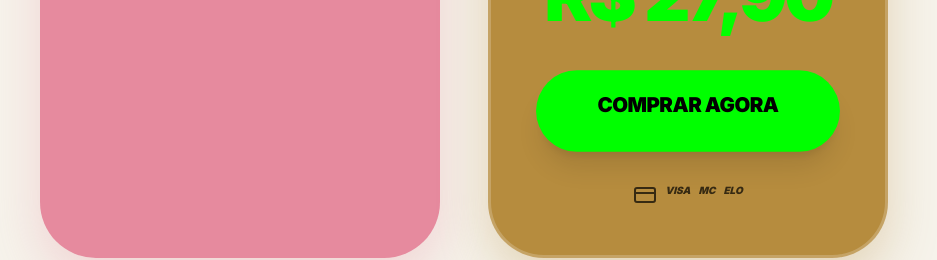
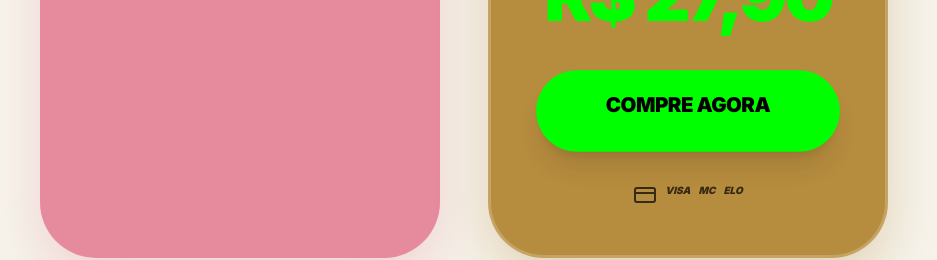
Before and after one commit to paginattoebooks/Figurinhas_, a React (Vite) app: page / in a window 1280 px wide. Shown: the part 11383-11643 px from the top of the page, without its empty margins (176-1113 px from the left). Built offline with nearby package versions, Linux system fonts and the light colour scheme; a web font is replaced by a local one.

Commit message:
Update App.tsx

```diff
--- a/App.tsx
+++ b/App.tsx
@@ -493,7 +493,7 @@ const CHECKOUT_PREMIUM = "https://somasoundsolutions.mycartpanda.com/checkout/20
                     href={CHECKOUT_PREMIUM}
                     className="h-20 text-xl md:text-2xl shadow-[0_15px_30px_rgba(0,255,0,0.3)]"
                   >
-                    COMPRAR AGORA
+                    COMPRE AGORA
                   </GreenButton>
 
 
```
